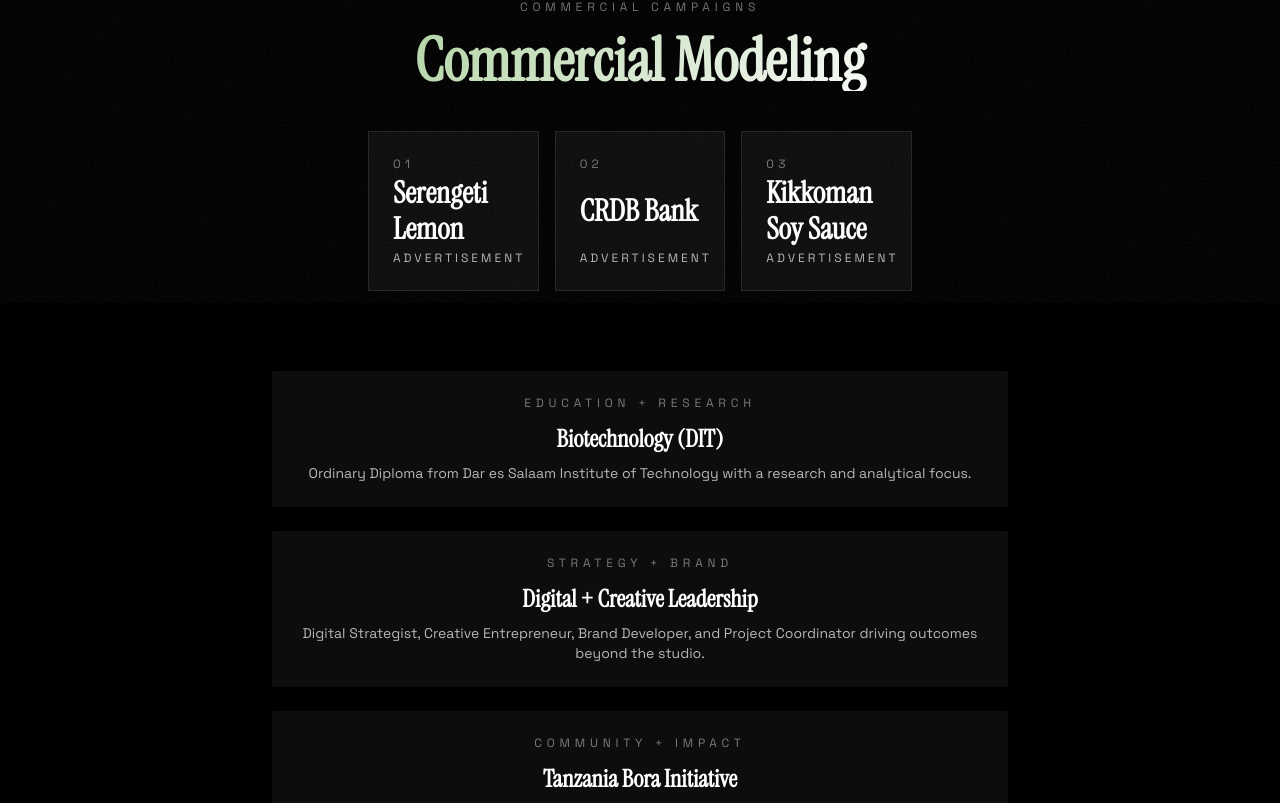
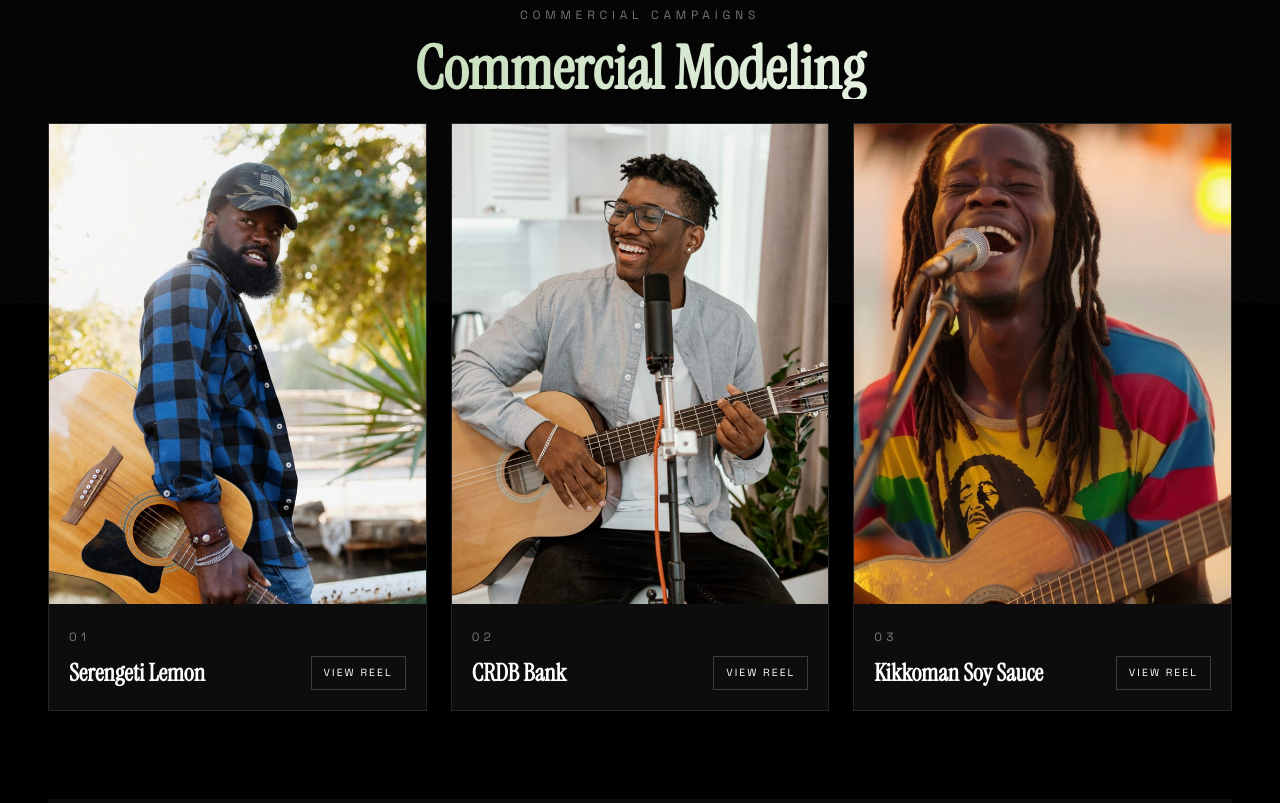
Before and after one commit to Eliakimshasha/koala-music, a Next.js app: page /more-than-music in a window 1280 px wide. Shown: the part 497-1300 px from the top of the page. Built offline with nearby package versions, Linux system fonts and the light colour scheme.

Commit message:
started modifications

```diff
--- a/app/data/siteData.js
+++ b/app/data/siteData.js
@@ -129,7 +129,23 @@
 ];
 
 export const moreThanMusic = {
-  commercialModeling: ["Serengeti Lemon", "CRDB Bank", "Kikkoman Soy Sauce"],
+  commercialModeling: [
+    {
+      brand: "Serengeti Lemon",
+      href: "https://www.instagram.com/reel/DUkc1D7DM4o/?obrf=am5iZG5pb2hlc2U3",
+      image: "/assets/images/tunnel/man1.jpg",
+    },
+    {
+      brand: "CRDB Bank",
+      href: "https://www.instagram.com/reel/DXMVxTrDCXy/?rpxt=MTdoZmdxdGVzcjNjZA==",
+      image: "/assets/images/tunnel/man2.jpg",
+    },
+    {
+      brand: "Kikkoman Soy Sauce",
+      href: "https://www.instagram.com/reel/Da16DNHIZNs/?cplk=MXVmMm4waWZ3eTlzcw==",
+      image: "/assets/images/tunnel/man6.jpg",
+    },
+  ],
   title: "More Than Music",
   subtitle:
     "Biotechnologist, strategist, and community leader blending research, creativity, and social impact.",
--- a/app/more-than-music/page.jsx
+++ b/app/more-than-music/page.jsx
@@ -69,7 +69,7 @@
         <div className="lg:pt-24 pt-16">
 
 
-          <section className="section-stack relative lg:px-68 py-10 px-6">
+          <section className="section-stack relative py-10 px-6 lg:px-12">
             {/* <div className="max-w-7xl mx-auto grid lg:grid-cols-[1.35fr_0.65fr] gap-10 items-start"> */}
             <div className="max-w-7xl mx-auto grid  gap-10 items-start">
               <div>
@@ -97,19 +97,39 @@
                   </p>
                 </div>
               </div>
-              <section className="section-stack px-6 py-10 lg:px-24" aria-labelledby="commercial-modeling-title">
-                <div className="mx-auto max-w-7xl">
+              <section className="section-stack w-full py-10 lg:h-[100svh] lg:max-h-[100svh] lg:overflow-hidden lg:py-6" aria-labelledby="commercial-modeling-title">
+                <div className="w-full lg:flex lg:h-full lg:flex-col lg:justify-center">
                   <p className="mb-4 text-center text-xs uppercase tracking-[0.4em] text-subtle">Commercial campaigns</p>
                   <h2 id="commercial-modeling-title" className="section-title text-center font-display text-4xl font-bold text-gradient md:text-6xl">
                     Commercial Modeling
                   </h2>
-                  <div className="mt-10 grid gap-4 sm:grid-cols-3">
-                    {moreThanMusic.commercialModeling.map((brand, index) => (
-                      <div key={brand} className="mtm-card flex min-h-40 flex-col justify-between border border-white/10 bg-surface p-6">
-                        <span className="text-xs tracking-[0.35em] text-subtle">0{index + 1}</span>
-                        <h3 className="font-display text-2xl font-semibold text-white md:text-3xl">{brand}</h3>
-                        <p className="text-xs uppercase tracking-[0.25em] text-muted">Advertisement</p>
-                      </div>
+                  <div className="mt-10 grid grid-cols-1 gap-6 sm:grid-cols-3 lg:mt-6">
+                    {moreThanMusic.commercialModeling.map((campaign, index) => (
+                      <article key={campaign.brand} className="mtm-card group overflow-hidden border border-white/10 bg-surface">
+                        <div className="relative aspect-[7/10] overflow-hidden bg-[#10120e] lg:h-[60svh] lg:max-h-[600px] lg:aspect-auto">
+                          <Image
+                            src={campaign.image}
+                            alt={`${campaign.brand} campaign sample image`}
+                            fill
+                            sizes="(min-width: 1024px) 33vw, (min-width: 640px) 50vw, 100vw"
+                            className="object-cover object-[center_30%] transition-transform duration-500 group-hover:scale-[1.02]"
+                          />
+                        </div>
+                        <div className="p-5">
+                          <span className="text-xs tracking-[0.35em] text-subtle">0{index + 1}</span>
+                          <div className="mt-2 flex items-center justify-between gap-3">
+                            <h3 className="font-display text-xl font-semibold text-white md:text-2xl">{campaign.brand}</h3>
+                            <a
+                              href={campaign.href}
+                              target="_blank"
+                              rel="noopener noreferrer"
+                              className="shrink-0 border border-white/20 px-3 py-2 text-[0.65rem] uppercase tracking-[0.2em] text-white transition hover:border-accent hover:text-accent"
+                            >
+                              View Reel
+                            </a>
+                          </div>
+                        </div>
+                      </article>
                     ))}
                   </div>
                 </div>
```
